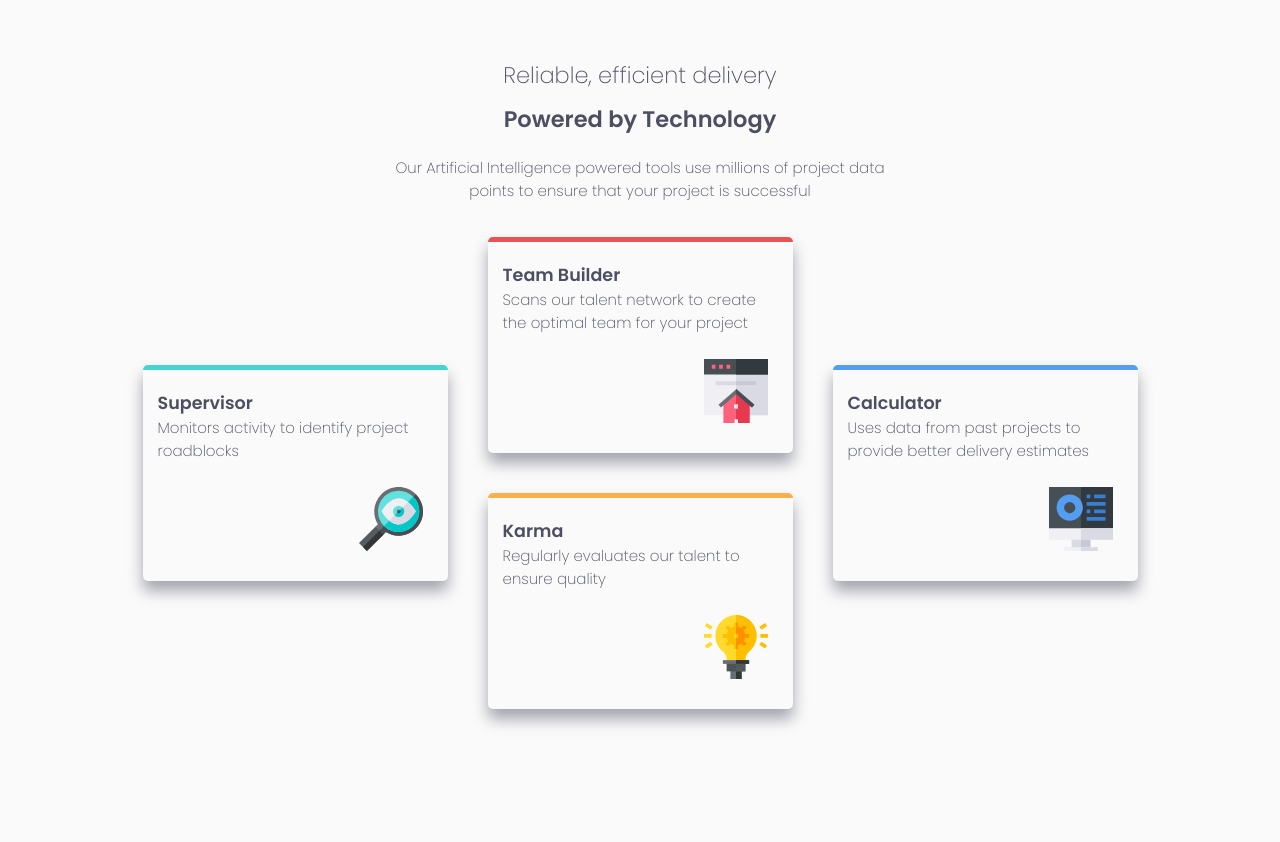
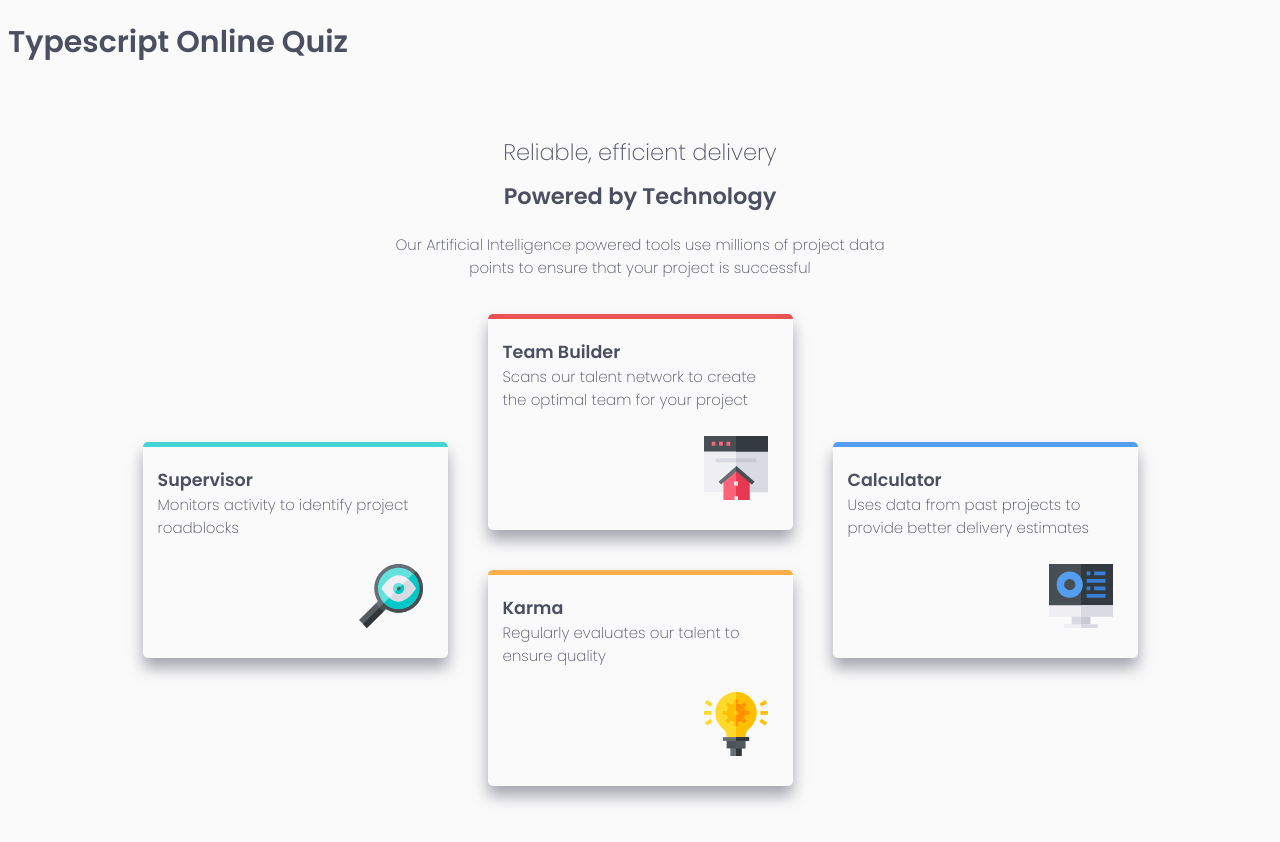
Before and after one commit to anhquan268/quizApp, a plain HTML site: page index.html in a window 1280 px wide. Before the commit the page ends 800 px from the top, so only its background shows below. Drawn offline with Linux system fonts and the light colour scheme.

Commit message:
add title

```diff
--- a/index.html
+++ b/index.html
@@ -35,6 +35,9 @@
     </style>
   </head>
   <body>
+    <div>
+      <h1>Typescript Online Quiz</h1>
+    </div>
     <div class="box">
       <header>
         <h2 class="light">Reliable, efficient delivery</h3>
```
